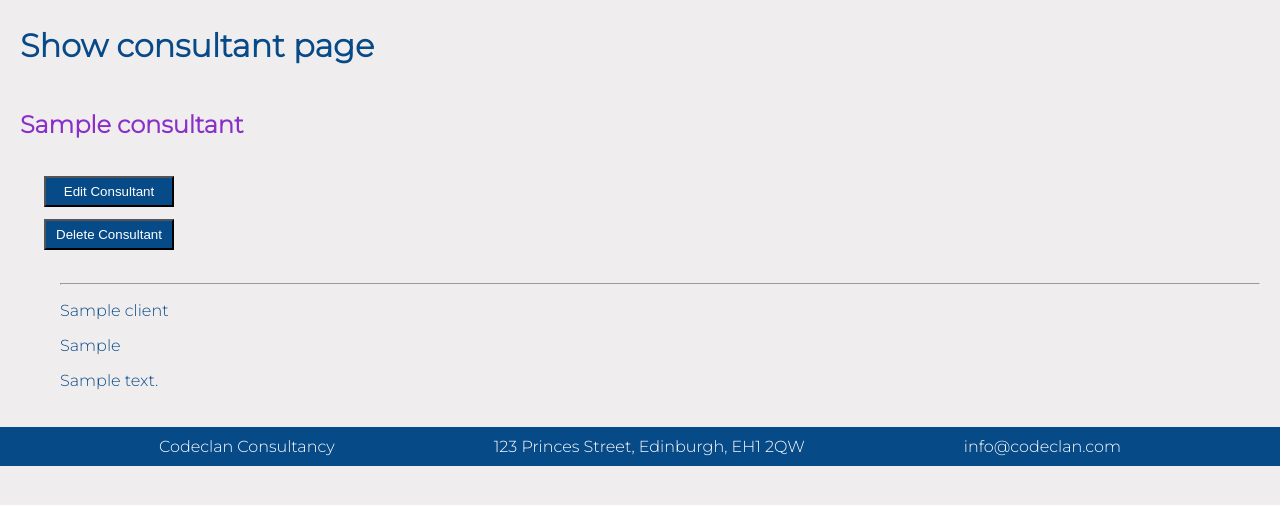
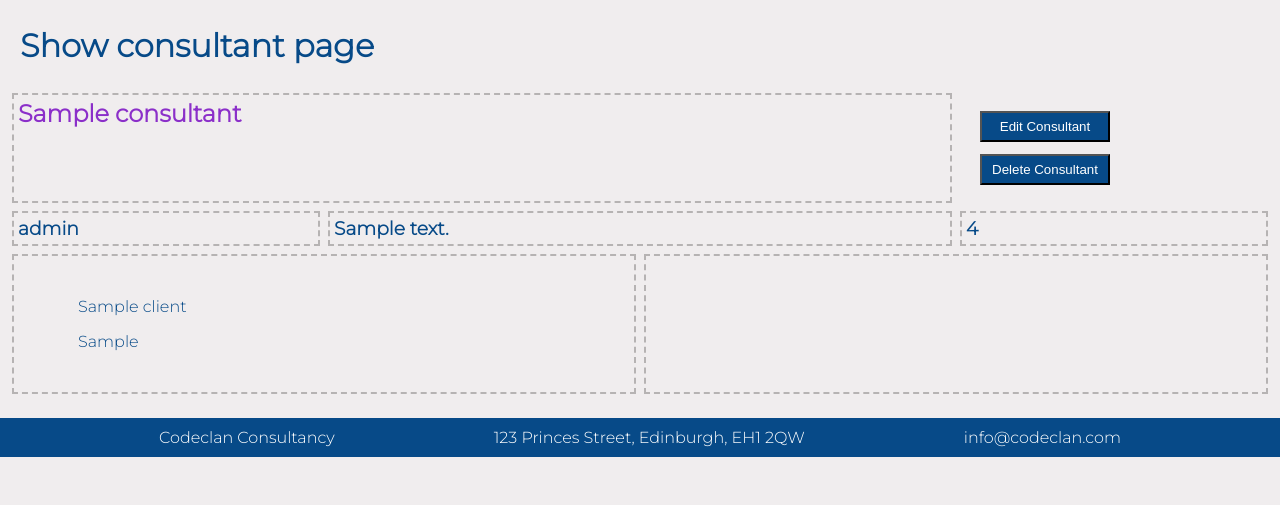
Before and after one commit to michaelmccoll/Project_Secure_Design, a Flask app: page /consultants/1 in a window 1280 px wide. Shown: the part 136-641 px from the top of the page. Run offline with Flask 2, Linux system fonts and the light colour scheme; a database or web service that is not in the repository returns one stand-in record (values such as "Sample title"); some libraries are stand-ins or nearby versions.

Commit message:
Working on consultant show page, to create profile

```diff
--- /dev/null
+++ b/static/profile.css
@@ -0,0 +1,74 @@
+.name {
+    grid-area: name;
+    border:dashed;
+    border-width: 2px;
+    border-color: rgb(182, 179, 179);
+    margin: 4px;
+    padding: 4px;
+}
+
+.picture {
+    grid-area: picture;
+    border:dashed;
+    border-width: 2px;
+    border-color: rgb(182, 179, 179);
+    margin: 4px;
+    padding: 4px;
+}
+
+.role {
+    grid-area: role;
+    border:dashed;
+    border-width: 2px;
+    border-color: rgb(182, 179, 179);
+    margin: 4px;
+    padding: 4px;
+}
+
+.summary {
+    grid-area: summary;
+    border:dashed;
+    border-width: 2px;
+    border-color: rgb(182, 179, 179);
+    margin: 4px;
+    padding: 4px;
+}
+
+.day_rate {
+    grid-area: day_rate;
+    border:dashed;
+    border-width: 2px;
+    border-color: rgb(182, 179, 179);
+    margin: 4px;
+    padding: 4px;
+}
+
+.clients {
+    grid-area: clients;
+    border:dashed;
+    border-width: 2px;
+    border-color: rgb(182, 179, 179);
+    margin: 4px;
+    padding: 4px;
+}
+
+.assignments {
+    grid-area: assignments;
+    border:dashed;
+    border-width: 2px;
+    border-color: rgb(182, 179, 179);
+    margin: 4px;
+    padding: 4px;
+}
+
+.profile {
+    display: grid;
+    grid-template-columns: 1fr 1fr 1fr 1fr;
+    grid-template-rows: auto;
+    margin: 4px;
+    padding: 4px;
+    grid-template-areas:
+        "name name name picture"
+        "role summary summary day_rate"
+        "clients clients assignments assignments";
+}
--- a/templates/base.html
+++ b/templates/base.html
@@ -9,6 +9,7 @@
     <link rel="stylesheet" href="{{ url_for('static', filename='header.css') }}">
     <link rel="stylesheet" href="{{ url_for('static', filename='footer.css') }}">
     <link rel="stylesheet" href="{{ url_for('static', filename='form.css') }}">
+    <link rel="stylesheet" href="{{ url_for('static', filename='profile.css') }}">
     <title>Consultancy App</title>
 </head>
 <body>
--- a/templates/consultants/show.html
+++ b/templates/consultants/show.html
@@ -2,8 +2,11 @@
 
 {% block content %}
     <h1>Show consultant page</h1>
-    <div>
-        <h2>{{consultant.name}}</h2>
+    <div class="profile">
+        <h2 class="name">{{consultant.name}}</h2>
+        <h3 class="role">{{consultant.role}}</h3>
+        <h3 class="summary">{{consultant.summary}}</h3>
+        <h3 class="day_rate">{{consultant.day_rate}}</h3>
         <div>
             <form action="/consultants/{{consultant.id}}/edit">
                 <input class="submit" type="submit" value="Edit Consultant">
@@ -13,18 +16,27 @@
                 <input class="submit" type="submit" value="Delete Consultant">
             </form>
         </div>
+
+        <div class="clients">
             <ul>
                 {% for client in clients %}
-                    <hr>
-                    <p>{{client.name}}</p>
-                    <p>{{client.type_of_business}}</p>
-                    <p>{{client.contact_details}}</p>
+                    <div>
+                        <p>{{client.name}}</p>
+                        <p>{{client.type_of_business}}</p>
+                    </div>
                 {% endfor %}
             </ul>
+        </div>
+
+        <div class="assignments">
             <ul>
-                {% for assignment in found_assignments %}
-                    <li>{{assignment.description}}</li>
+                {% for assignment in assignments %}
+                    <div>
+                        <p>{{assignment.description}}</p>
+                    </div>
                 {% endfor %}
             </ul>
+        </div>
+
     </div>
 {% endblock %}
```
Also changed, not shown: repositories/assignment_repository.py (+9 -0 lines), 1 other file.
